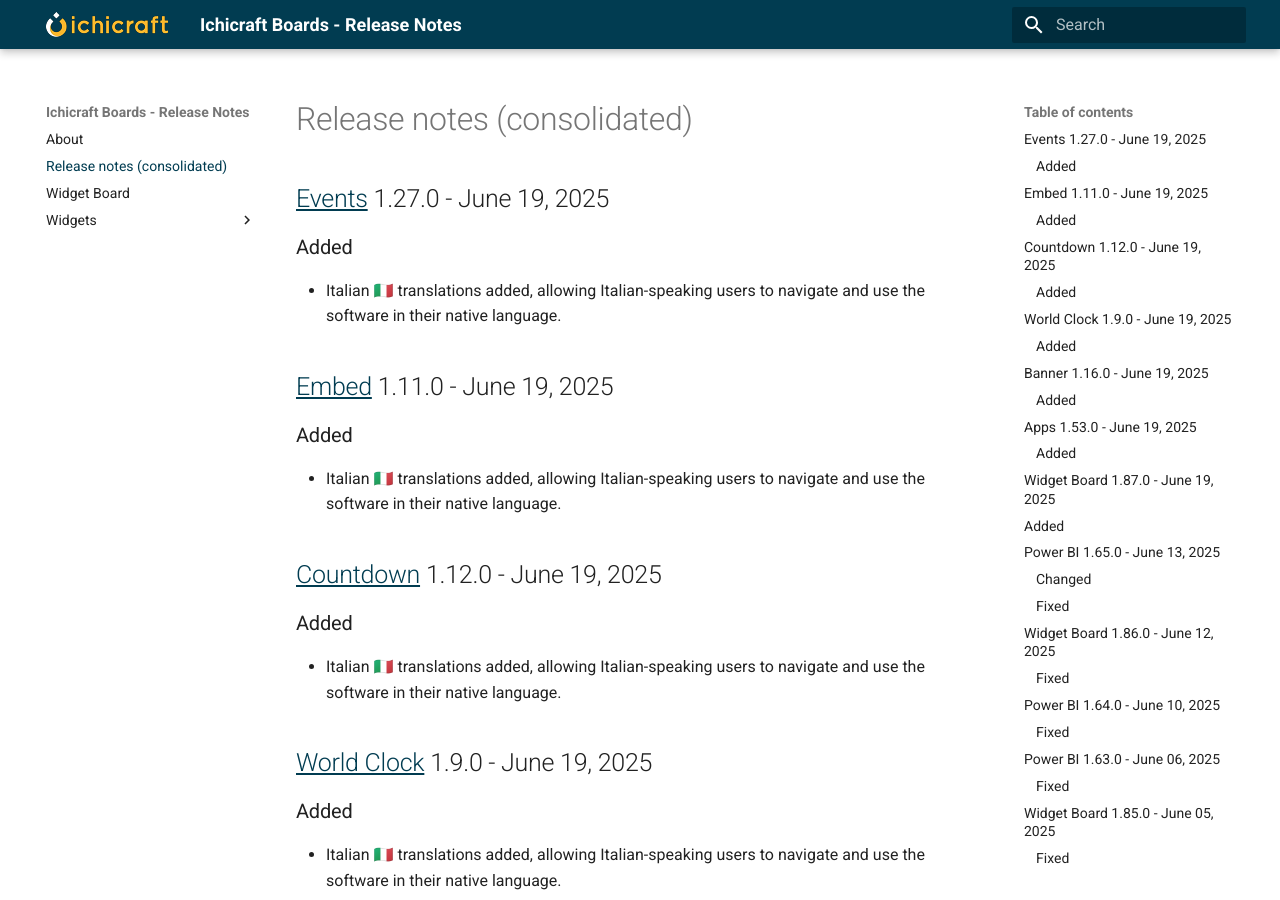
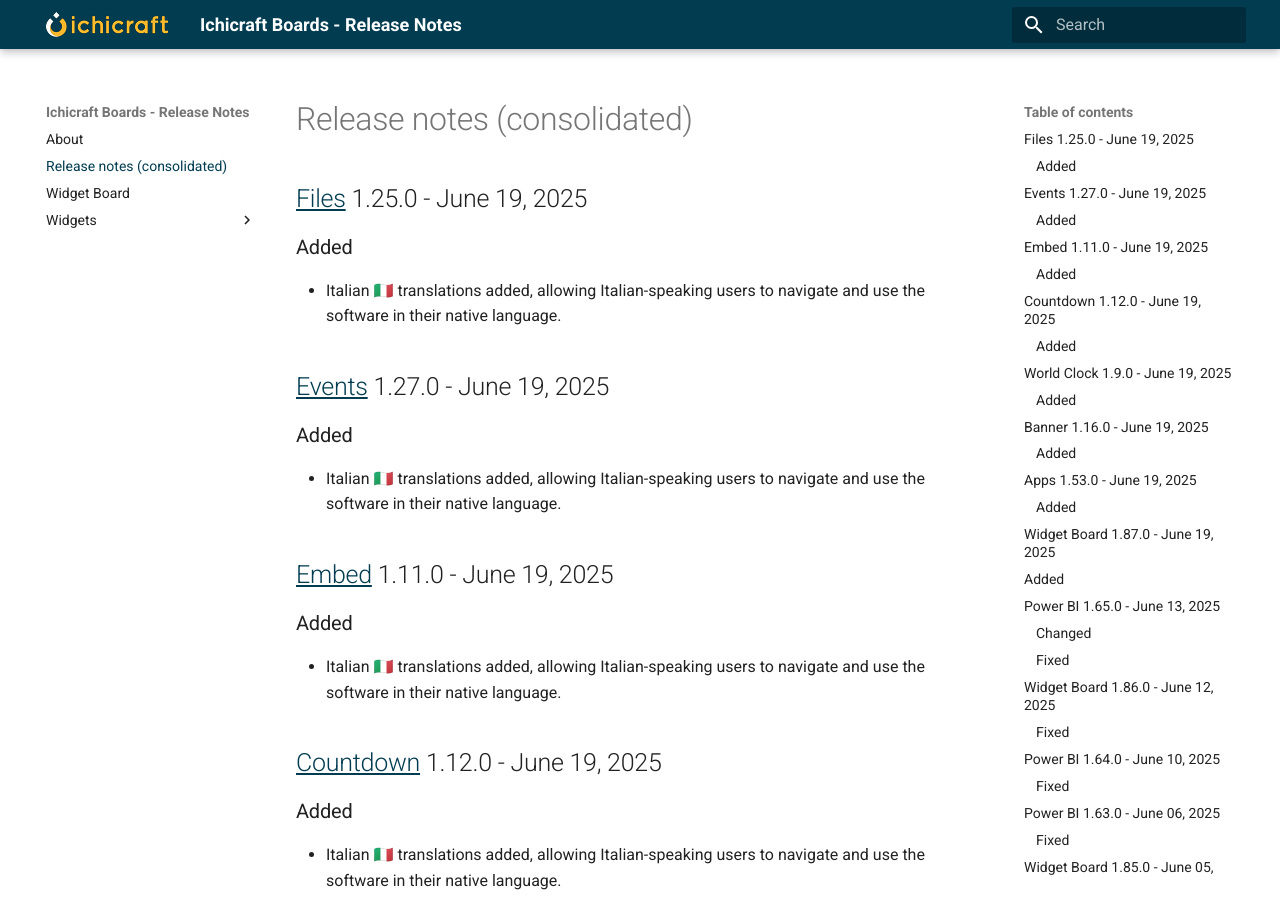
Before and after one commit to ichicraft/widgets-docs, an MkDocs documentation site: the page built from docs/Release-notes-(consolidated).md, in a window 1280 px wide and 900 px high. Built offline with MkDocs 1.6.1 and Material for MkDocs 9.7.7, drawn with Linux system fonts in a browser that asks for light colours.

Commit message:
Release notes updated by BuildService

```diff
--- a/docs/Release-notes-(consolidated).md
+++ b/docs/Release-notes-(consolidated).md
@@ -1,3 +1,8 @@
+## [Files](./Widgets/Files.md) 1.25.0 - June 19, 2025
+
+### Added
+- Italian 🇮🇹 translations added, allowing Italian-speaking users to navigate and use the software in their native language.
+
 ## [Events](./Widgets/Events.md) 1.27.0 - June 19, 2025
 
 ### Added
--- a/docs/Widgets/Files.md
+++ b/docs/Widgets/Files.md
@@ -1,3 +1,8 @@
+## 1.25.0 - June 19, 2025
+
+### Added
+- Italian 🇮🇹 translations added, allowing Italian-speaking users to navigate and use the software in their native language.
+
 ## 1.24.0 - May 19, 2025
 
 ### Added
```
